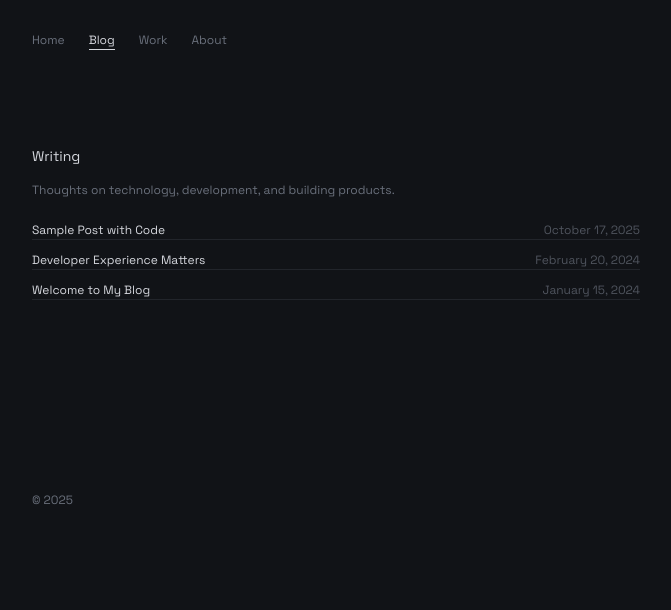
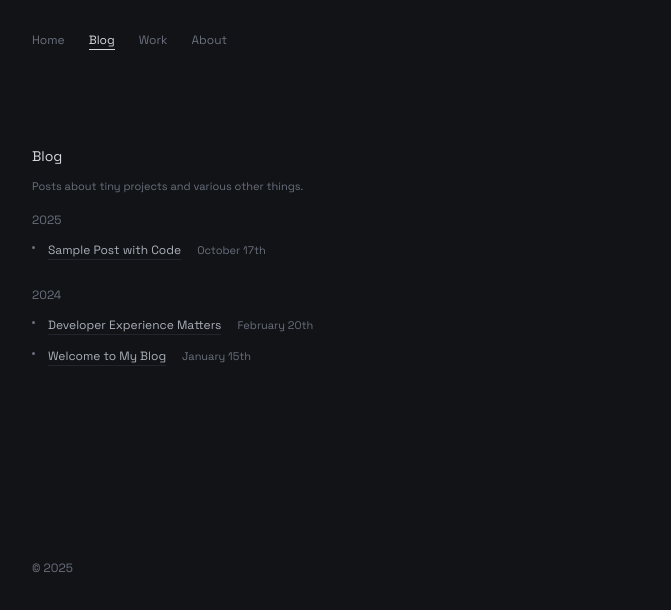
Before and after one commit to zhravan/zen-mdx-blog, a Next.js app: page /blog in a window 1280 px wide. Shown: the top 610 px of the page, without its empty margins (304-975 px from the left). Built offline with nearby package versions, Linux system fonts and the light colour scheme; no server answers.

Commit message:
feat: minimal preview of blog listing

```diff
--- a/app/blog/page.tsx
+++ b/app/blog/page.tsx
@@ -8,47 +8,87 @@ export const metadata = {
 
 export default function Blog() {
   const posts = getAllPosts();
+  const total = posts.length;
+
+  const getSuffix = (n: number) => {
+    const j = n % 10, k = n % 100;
+    if (j === 1 && k !== 11) return 'st';
+    if (j === 2 && k !== 12) return 'nd';
+    if (j === 3 && k !== 13) return 'rd';
+    return 'th';
+  };
+
+  const formatDateNoYear = (iso: string) => {
+    if (!iso) return '';
+    const d = new Date(iso);
+    if (isNaN(d.getTime())) return iso;
+    const day = d.getDate();
+    const month = d.toLocaleString(undefined, { month: 'long' });
+    return `${month} ${day}${getSuffix(day)}`;
+  };
+
+  // Group posts by year (descending)
+  const byYear = posts.reduce<Record<string, typeof posts>>((acc, p) => {
+    const y = (new Date(p.date)).getFullYear();
+    const key = isNaN(y) ? 'Unknown' : String(y);
+    (acc[key] ||= []).push(p);
+    return acc;
+  }, {});
+  const yearKeys = Object.keys(byYear)
+    .sort((a, b) => (b === 'Unknown' ? -1 : a === 'Unknown' ? 1 : Number(b) - Number(a)));
 
   return (
-    <div className="space-y-6">
-      <section className="animate-fade-in">
-        <h1 className="text-sm mb-4">Writing</h1>
-        <p className="text-xs mb-6" style={{ color: 'var(--color-muted-foreground)' }}>
-          Thoughts on technology, development, and building products.
+    <div className="space-y-4">
+      <section>
+        <h1 className="text-sm mb-3">Blog</h1>
+        <p className="text-[11px]" style={{ color: 'var(--color-muted-foreground)' }}>
+          Posts about tiny projects and various other things.
         </p>
       </section>
 
-      <section>
-        <div className="space-y-3">
-          {posts.map((post, index) => (
-            <article
-              key={post.slug}
-              className="animate-fade-up"
-              style={{ animationDelay: `${index * 100}ms` }}
-            >
+      {(() => {
+        return (
+          <div className="space-y-6">
+            {yearKeys.map((year) => {
+              const items = byYear[year];
+              return (
+                <section key={year} className="space-y-2">
+                  <h2 className="text-[12px]" style={{ color: 'var(--color-muted-foreground)' }}>
+                    {year}
+                  </h2>
+                  <ul className="list-none p-0 m-0 space-y-[6px]">
+                    {items.map((post) => (
+                      <li key={post.slug} className="relative pl-4 leading-6">
+                        {/* tiny custom bullet */}
+                        <span
+                          aria-hidden
+                          className="absolute left-0 top-[0.6em] w-[3px] h-[3px] rounded-full"
+                          style={{ backgroundColor: 'var(--color-muted-foreground)' }}
+                        />
                         <Link
                           href={`/blog/${post.slug}`}
-                className="flex items-baseline gap-3 transition-opacity hover:opacity-80"
+                          className="text-[12px] hover:opacity-90 focus:opacity-90 align-middle"
                           title={post.description}
                         >
-                <h2
-                  className="text-xs flex-1"
-                  style={{ color: 'var(--color-foreground)' }}
-                >
                           {post.title}
-                </h2>
+                        </Link>
+                        <span className="mx-2" aria-hidden />
                         <time
-                  className="text-xs opacity-70 whitespace-nowrap"
+                          className="text-[11px] whitespace-nowrap"
                           style={{ color: 'var(--color-muted-foreground)' }}
                           dateTime={post.date}
                         >
-                  {post.date}
+                          {formatDateNoYear(post.date)}
                         </time>
-              </Link>
-            </article>
+                      </li>
                     ))}
+                  </ul>
+                </section>
+              );
+            })}
           </div>
-      </section>
+        );
+      })()}
     </div>
   );
 }
```
Lines whose indentation alone changed are shown as unchanged.
